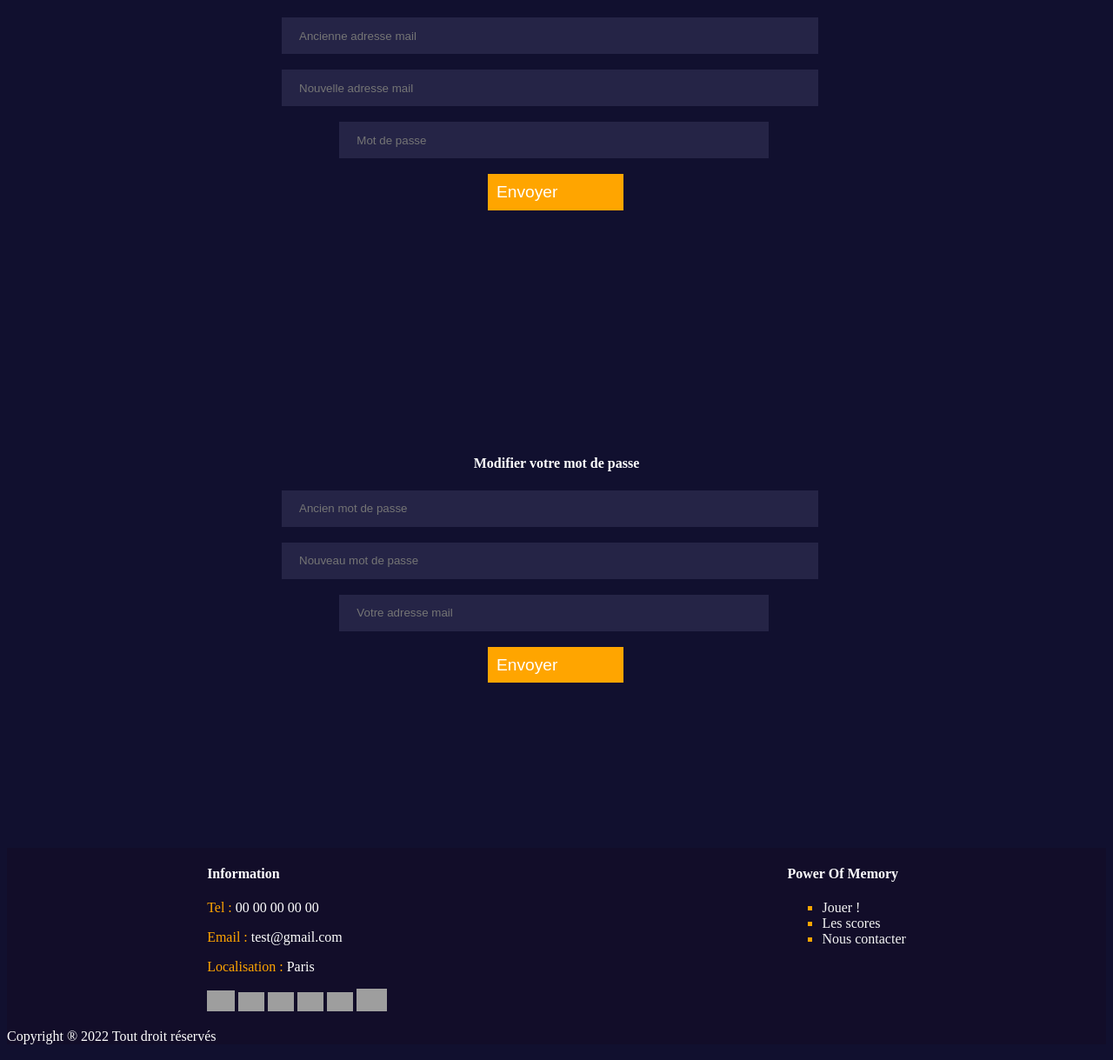
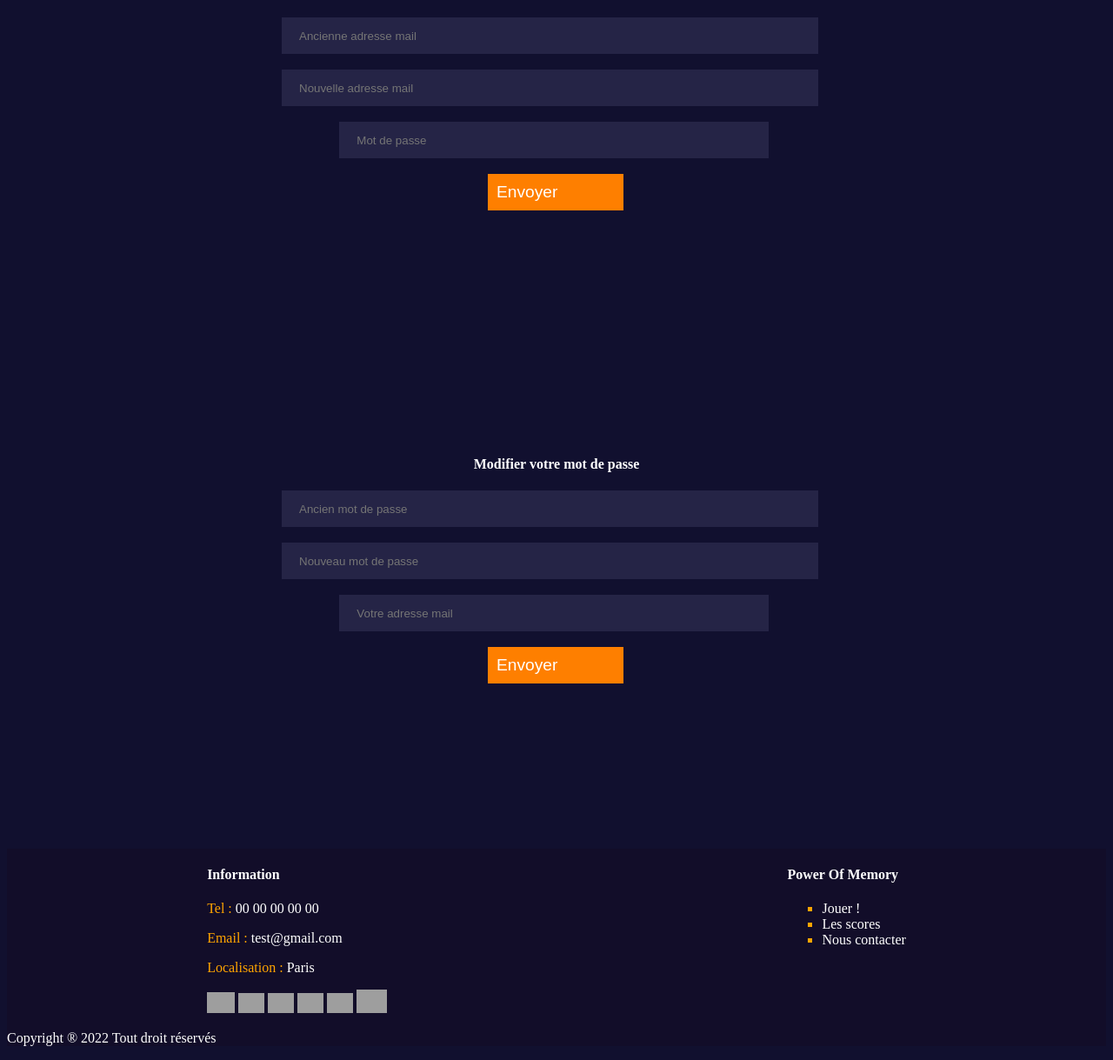
Before and after one commit to BastienVitour/puissance4, a PHP site: page /myaccount.html in a window 1280 px wide. Shown: the part 1914-3133 px from the top of the page at 87% size. Run offline with PHP 8.4, Linux system fonts and the light colour scheme; grey boxes are pictures that could not be loaded.

Commit message:
Alignement css

```diff
--- a/Contacte/contact.css
+++ b/Contacte/contact.css
@@ -152,20 +152,18 @@ footer{
     color: orange ;
 }
 #bouton_connexion{
-    background-color: orange;
+    background-color: #fe7f00;
     float: center;
     border-style: solid;
     border: 0px;
     padding: 10px;
     color: white;
     padding-right: 8%;
-    padding-bottom: 1%;
     font-size: 120%;
-
 }
 
 #bouton_connexion:hover {
-    background-color: rgb(217, 141, 0);
+    background-color: #252446;
 }
 ul li {
     list-style-type: square;
--- a/mon_espace/myaccount.css
+++ b/mon_espace/myaccount.css
@@ -229,30 +229,22 @@ footer{
     color: orange ;
 }
 #bouton_connexion{
-    background-color: orange;
+    background-color: #fe7f00;
     float: center;
     border-style: solid;
     border: 0px;
     padding: 10px;
     color: white;
     padding-right: 8%;
-    padding-bottom: 1%;
     font-size: 120%;
     margin-left: 25%;
 
 }
 
 #bouton_connexion:hover {
-    background-color: rgb(217, 141, 0);
+    background-color: #252446;
 }
 ul li {
     list-style-type: square;
+    color: white;
 }
-
-.text_orange {
-    color: orange;
-}
-
-.gris {
-    color: whitesmoke;
-}
```
